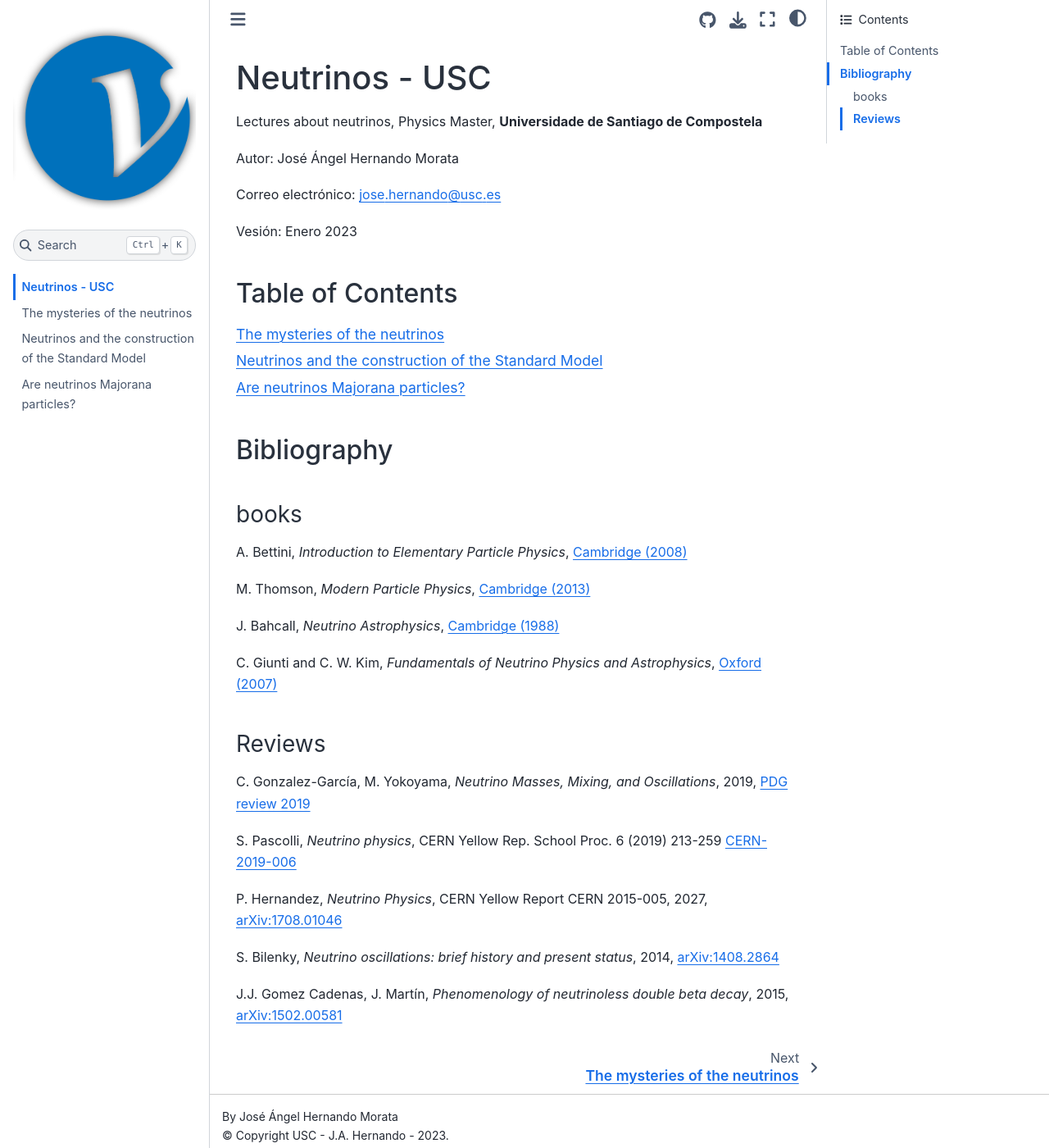
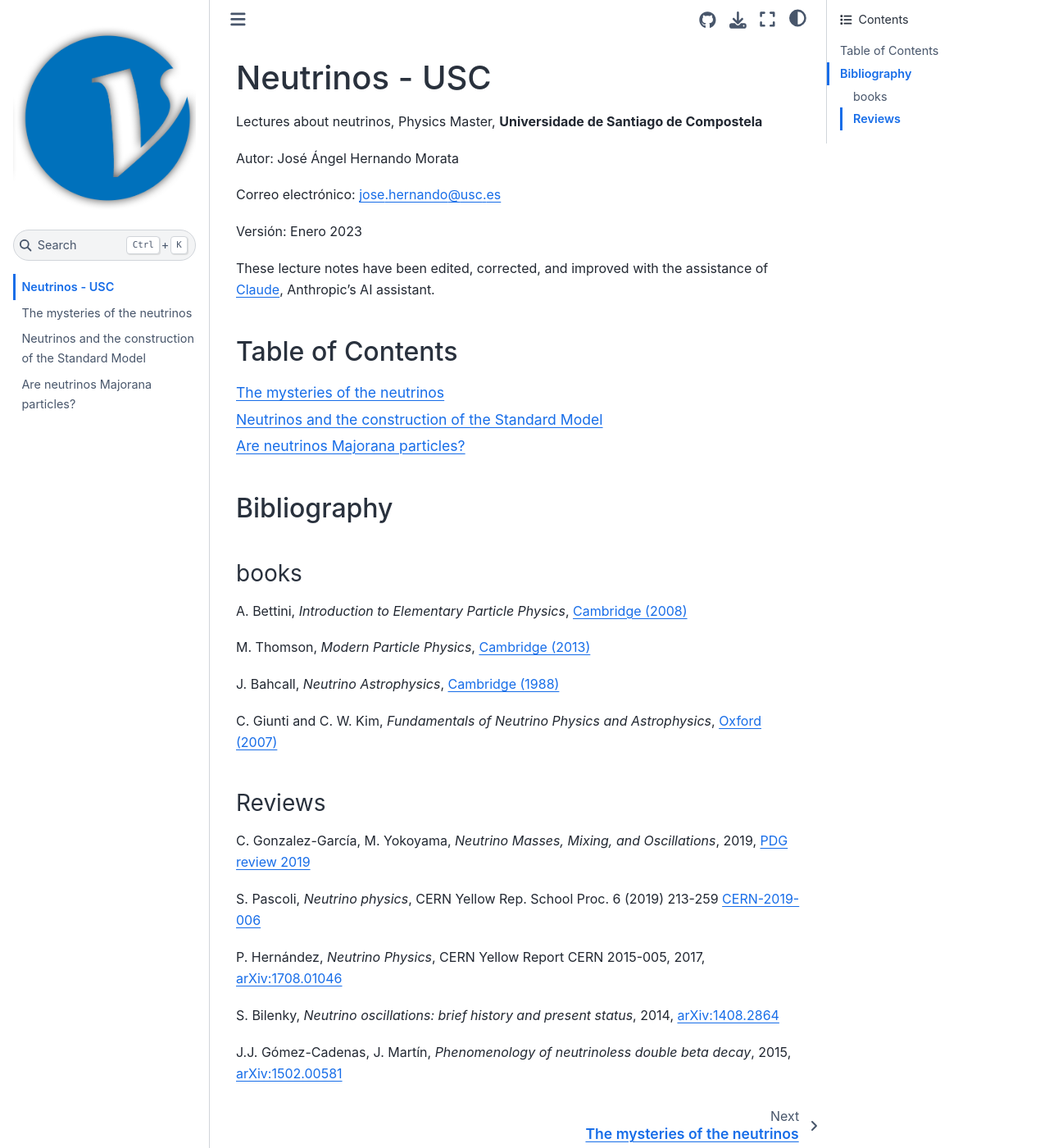
Before and after one commit to jahernando/USC-FPII, a Jupyter Book: the page built from intro.md, in a window 1280 px wide and 1400 px high. Shown: the whole window at 82% size. Built offline with Jupyter Book 1.0.4 settings and Sphinx 7.4.7 and the Sphinx Book theme 1.1.4, drawn with Linux system fonts in a browser that asks for light colours; pages that are not in the unit, such as notebooks, are missing from menus.

Commit message:
intro.md: correcciones ortográficas y agradecimiento a Claude
- 'Vesión' → 'Versión'
- 'S. Pascolli' → 'S. Pascoli' (apellido correcto)
- 'P. Hernandez' → 'P. Hernández' (tilde)
- 'J.J. Gomez Cadenas' → 'J.J. Gómez-Cadenas' (tilde y guion)
- '2027' → '2017' en referencia de Hernández (año correcto)
- Añade frase de agradecimiento con enlace a Claude (claude.ai)

Co-Authored-By: Claude Sonnet 4.6 <noreply@anthropic.com>

```diff
--- a/intro.md
+++ b/intro.md
@@ -6,7 +6,9 @@ Autor: José Ángel Hernando Morata
 
 Correo electrónico: jose.hernando@usc.es
 
-Vesión: Enero 2023
+Versión: Enero 2023
+
+These lecture notes have been edited, corrected, and improved with the assistance of [Claude](https://claude.ai), Anthropic's AI assistant.
 
 
 ## Table of Contents
@@ -30,10 +32,10 @@ C. Giunti and C. W. Kim, *Fundamentals of Neutrino Physics and Astrophysics*, [O
 
 C. Gonzalez-García, M. Yokoyama, *Neutrino Masses, Mixing, and Oscillations*, 2019, [PDG review 2019](http://pdg.lbl.gov/2019/reviews/rpp2019-rev-neutrino-mixing.pdf)
 
-S. Pascolli, *Neutrino physics*, CERN Yellow Rep. School Proc. 6 (2019) 213-259 [CERN-2019-006](http://cds.cern.ch/record/2702845)
+S. Pascoli, *Neutrino physics*, CERN Yellow Rep. School Proc. 6 (2019) 213-259 [CERN-2019-006](http://cds.cern.ch/record/2702845)
 
-P. Hernandez, *Neutrino Physics*, CERN Yellow Report CERN 2015-005, 2027, [arXiv:1708.01046](https://arxiv.org/abs/1708.01046)
+P. Hernández, *Neutrino Physics*, CERN Yellow Report CERN 2015-005, 2017, [arXiv:1708.01046](https://arxiv.org/abs/1708.01046)
 
 S. Bilenky, *Neutrino oscillations: brief history and present status*, 2014, [arXiv:1408.2864](https://arxiv.org/abs/1408.2864)
 
-J.J. Gomez Cadenas, J. Martín, *Phenomenology of neutrinoless double beta decay*, 2015, [arXiv:1502.00581](https://arxiv.org/abs/1502.00581)
+J.J. Gómez-Cadenas, J. Martín, *Phenomenology of neutrinoless double beta decay*, 2015, [arXiv:1502.00581](https://arxiv.org/abs/1502.00581)
```
